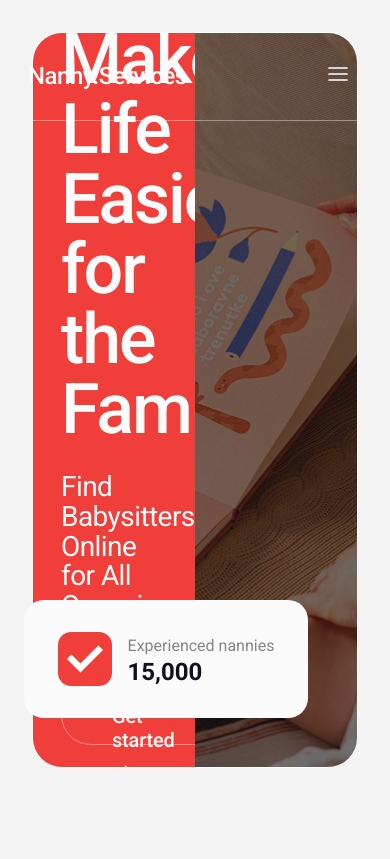
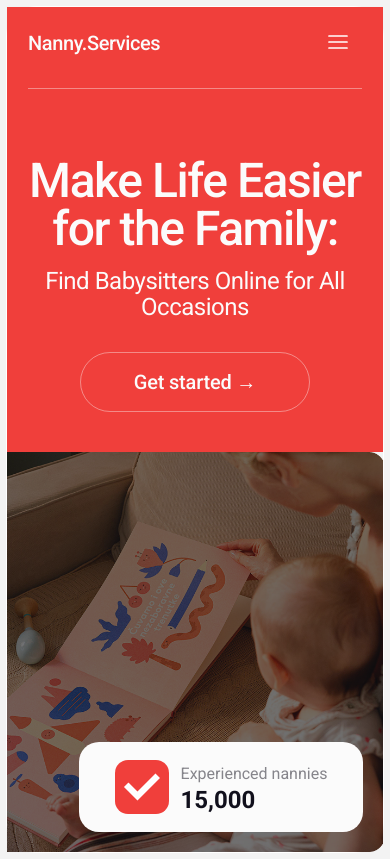
Before and after one commit to Oksana-Horbachevska/NannyServices, a React (Vite) app: page / in a window 390 px wide. Built offline with nearby package versions, Linux system fonts and the light colour scheme; no server answers.

Commit message:
add adaptive styles on home page and header

```diff
--- a/src/components/Header/Header.module.css
+++ b/src/components/Header/Header.module.css
@@ -39,7 +39,7 @@
   cursor: pointer;
 }
 
-.burger-icon {
+.burgerIcon {
   stroke: white;
 }
 
@@ -123,7 +123,7 @@
   padding: 14px 39px;
   height: 48px;
   display: block;
-  width: 100%;
+  width: auto;
   align-items: center;
   font-family: var(--font-family);
   font-weight: 500;
@@ -140,7 +140,45 @@
   background: #f03f3b;
 }
 
+.menuBackdrop {
+  display: none;
+}
+
+@media screen and (min-width: 768px) and (max-width: 1024px) {
+  .navWrapper {
+    gap: 20px;
+  }
+
+  .navList {
+    gap: 16px;
+  }
+
+  .logoLink {
+    font-size: 20px;
+  }
+  .userContainer {
+    gap: 12px;
+  }
+
+  .navAuthItem {
+    padding: 10px 20px;
+    font-size: 14px;
+    height: 40px;
+    display: flex;
+    align-items: center;
+    justify-content: center;
+  }
+}
+
 @media screen and (max-width: 767px) {
+  .headerHome {
+    margin-top: 0px;
+  }
+
+  .logoLink {
+    font-size: 20px;
+  }
+
   .navWrapper {
     display: none;
   }
@@ -200,6 +238,33 @@
   }
 
   .mobileAuthBtn {
+    border: 1px solid #f03f3b;
+    border-radius: 30px;
+    padding: 14px 39px;
+    width: auto;
+    height: 48px;
+    color: #f03f3b;
+  }
+
+  .mobileUserContainer {
+    display: flex;
+    flex-direction: column;
+    gap: 24px;
+  }
+
+  .mobileUserInfo {
+    display: flex;
+    flex-direction: column;
+    gap: 14px;
+    align-items: start;
+    justify-content: start;
+  }
+
+  .userIconWrapper {
+    border: 1px solid #f03f3b;
+  }
+
+  .userName {
     color: #f03f3b;
   }
 }
--- a/src/components/Header/Header.tsx
+++ b/src/components/Header/Header.tsx
@@ -21,6 +21,18 @@ export default function Header() {
     };
     window.addEventListener("keydown", handleEsc);
     return () => window.removeEventListener("keydown", handleEsc);
+  }, [closeMenu]);
+
+  // Close menu if innerWidth >= 768
+  useEffect(() => {
+    const handleResize = () => {
+      if (window.innerWidth >= 768) {
+        closeMenu();
+      }
+    };
+
+    window.addEventListener("resize", handleResize);
+    return () => window.removeEventListener("resize", handleResize);
   }, [closeMenu]);
 
   return (
@@ -135,6 +147,17 @@ export default function Header() {
 
             <div className={css.mobileAuth}>
               {user ? (
+                <div className={css.mobileUserContainer}>
+                  <div className={css.mobileUserInfo}>
+                    <div className={css.userIconWrapper}>
+                      <svg width="24" height="24" className={css.userIcon}>
+                        <use href="/sprite.svg#icon-mdi_user" />
+                      </svg>
+                    </div>
+                    <span className={css.userName}>
+                      {user.displayName || "User"}
+                    </span>
+                  </div>
                   <button
                     className={css.mobileAuthBtn}
                     onClick={() => {
@@ -144,6 +167,7 @@ export default function Header() {
                   >
                     Log out
                   </button>
+                </div>
               ) : (
                 <>
                   <button
--- a/src/components/Hero/Hero.module.css
+++ b/src/components/Hero/Hero.module.css
@@ -17,12 +17,8 @@
   background-color: #f03f3b;
   display: flex;
   align-items: center;
-}
-
-.left .container {
-  display: flex;
-  flex-direction: column;
-  gap: 24px;
+  padding-left: 96px;
+  padding-right: 64px;
 }
 
 .right {
@@ -53,6 +49,8 @@
 
 .btn {
   display: inline-block;
+  align-items: center;
+
   border: 1px solid rgba(251, 251, 251, 0.4);
   border-radius: 30px;
   padding: 18px 50px;
@@ -116,3 +114,72 @@
   font-size: 24px;
   color: #11101c;
 }
+
+@media screen and (min-width: 768px) and (max-width: 1024px) {
+  .left {
+    padding-left: 40px;
+    padding-right: 24px;
+  }
+
+  .heroTitle {
+    font-size: 62px;
+  }
+}
+
+@media screen and (max-width: 767px) {
+  .hero {
+    padding: 6px;
+  }
+
+  .inner {
+    flex-direction: column;
+    height: auto;
+    min-height: auto;
+    overflow: visible;
+  }
+
+  .left {
+    width: 100%;
+    height: 50%;
+    padding: 150px 20px 40px 20px;
+    order: 1;
+  }
+
+  .titleWrapper {
+  }
+
+  .heroTitle {
+    font-size: 48px;
+    margin-bottom: 16px;
+    text-align: center;
+  }
+
+  .heroText {
+    font-size: 24px;
+    text-align: center;
+  }
+
+  .right {
+    width: 100%;
+    height: 400px;
+    order: 2;
+    position: relative;
+  }
+
+  .btn {
+    margin: 32px auto 0;
+    padding: 12px 26px;
+    display: flex;
+    text-align: center;
+    justify-content: center;
+  }
+
+  .popup {
+    bottom: 20px;
+    right: 20px;
+    width: calc(100% - 40px);
+    max-width: 284px;
+    height: 90px;
+    gap: 12px;
+  }
+}
--- a/src/components/Hero/Hero.tsx
+++ b/src/components/Hero/Hero.tsx
@@ -7,7 +7,7 @@ export default function Hero() {
       <div className={css.hero}>
         <div className={css.inner}>
           <div className={css.left}>
-            <div className="container">
+            <div className={css.titleWrapper}>
               <h1 className={css.heroTitle}>
                 Make Life Easier for the Family:
               </h1>
--- a/src/router/PrivateRoute.tsx
+++ b/src/router/PrivateRoute.tsx
@@ -10,7 +10,7 @@ export default function PrivateRoute({ children }: Props) {
   const { user, loading } = useAuthStore();
 
   if (loading) return <p>Loading...</p>;
-  if (!user) return <Navigate to="/login" replace />;
+  if (!user) return <Navigate to="/" replace />;
 
   return children;
 }
```
Lines whose indentation alone changed are shown as unchanged.
